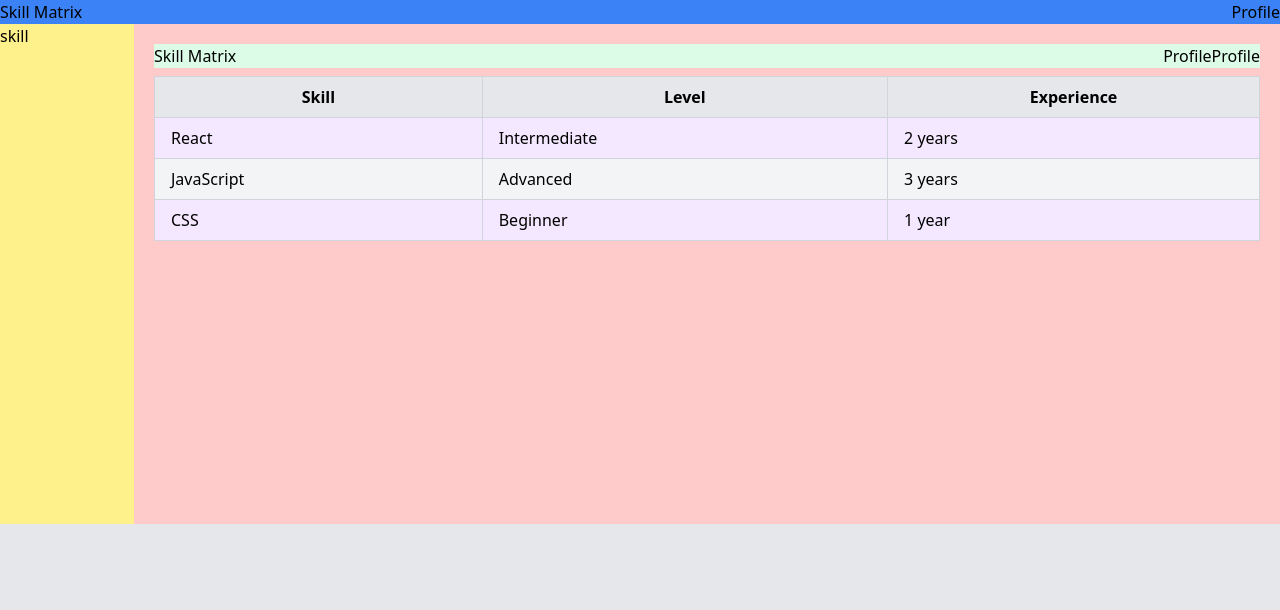
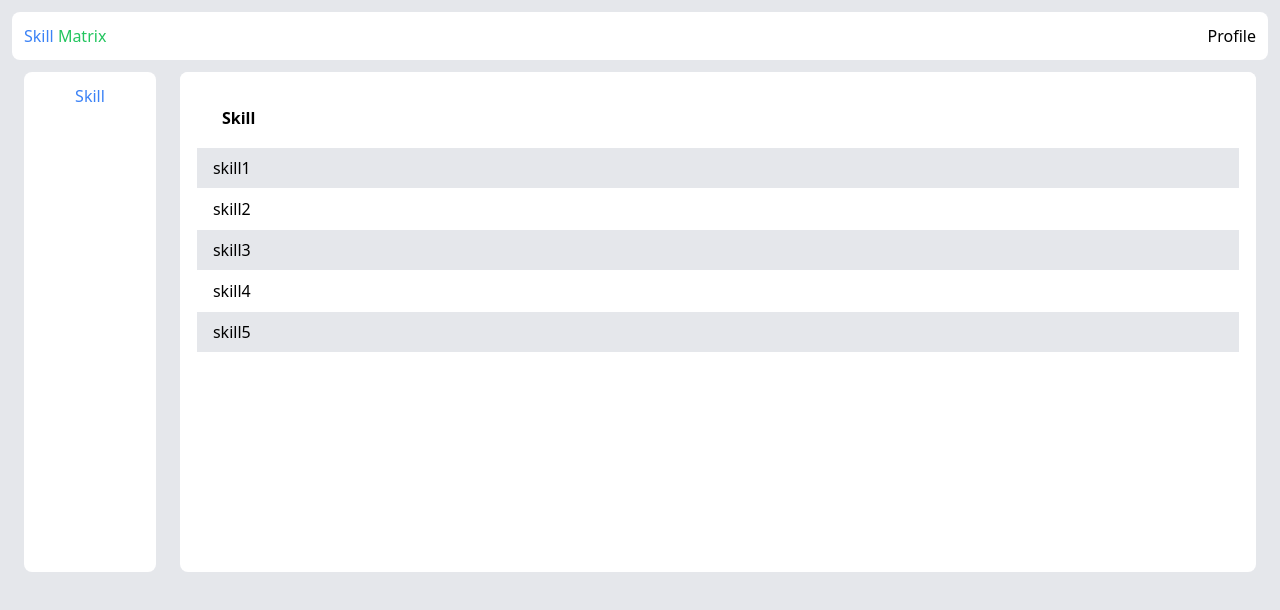
Before and after one commit to krishnamonani/skill-matrix-management, a React (Vite) app in the folder SkillMatrixManagementFrontend/skill-matrix-management-frontend/: page / in a window 1280 px wide. Shown: the top 610 px of the page. Built offline with nearby package versions, Linux system fonts and the light colour scheme.

Commit message:
Skill  Recommendation page

```diff
--- a/SkillMatrixManagementFrontend/skill-matrix-management-frontend/src/App.css
+++ b/SkillMatrixManagementFrontend/skill-matrix-management-frontend/src/App.css
@@ -1,13 +1,14 @@
 @tailwind base;
 @tailwind components;
 @tailwind utilities;
-/* #root {
+#root {
   max-width: 1280px;
   margin: 0 auto;
-  padding: 2rem;
+  /* padding: 2rem; */
   text-align: center;
 }
 
+/*
 .logo {
   height: 6em;
   padding: 1.5em;
@@ -26,7 +27,7 @@
     transform: rotate(0deg);
   }
   to {
-    transform: rotate(360deg);
+    transform: rotate(360   deg);
   }
 }
 
--- a/SkillMatrixManagementFrontend/skill-matrix-management-frontend/src/App.jsx
+++ b/SkillMatrixManagementFrontend/skill-matrix-management-frontend/src/App.jsx
@@ -2,14 +2,16 @@ import { useState } from 'react'
 import reactLogo from './assets/react.svg'
 import viteLogo from '/vite.svg'
 import './App.css'
-import Dash from './Components/Dashboard/dash'
+import Recommendskill from './Components/Recommendskill';
 function App() {
   const [count, setCount] = useState(0)
 
   return (
-    <>
-       <Dash/>
+    <div className='p-0 m-0'>
+      <>
+       <Recommendskill/>
     </>
+    </div>
   )
 }
 
--- /dev/null
+++ b/SkillMatrixManagementFrontend/skill-matrix-management-frontend/src/Components/Recommendskill.jsx
@@ -0,0 +1,30 @@
+import React from 'react'
+import Table from './Table'
+function Recommendskill() {
+  return (
+    <div className='flex-col w-full h-screen bg-gray-200 p-3'>
+        <div className=' bg-white rounded-lg p-3 '>
+          <div className='flex justify-between'>
+            <div >
+             <span className='text-blue-500'> Skill</span>
+             <span className='text-green-500'> Matrix</span>
+              </div>
+            <div >Profile</div>
+          </div>
+        </div>
+        <div className='flex'>
+          <div className=' bg-white w-[150px] h-[500px] text-blue-500 rounded-lg p-3 m-3'>Skill</div>
+          <div className=' bg-white w-[100%] h-[500px] rounded-lg m-3 '>
+
+            <div className=' bg-white p-4 rounded-lg '>
+                    <Table/>
+
+            </div>
+
+           </div>
+        </div>
+    </div>
+  )
+}
+
+export default Recommendskill
--- a/SkillMatrixManagementFrontend/skill-matrix-management-frontend/src/Components/Table.jsx
+++ b/SkillMatrixManagementFrontend/skill-matrix-management-frontend/src/Components/Table.jsx
@@ -1,33 +1,34 @@
 import React from 'react'
-
+let skils= {
+  "recommended_skills": [
+    "skill1",
+    "skill2",
+    "skill3",
+    "skill4",
+    "skill5"
+  ]
+}
 function Table() {
   return (
     <div>
-      <table className="table-auto w-full border-collapse border border-gray-300">
-                <thead>
-                  <tr className="bg-gray-200">
-                    <th className="border border-gray-300 px-4 py-2">Skill</th>
-                    <th className="border border-gray-300 px-4 py-2">Level</th>
-                    <th className="border border-gray-300 px-4 py-2">Experience</th>
-                  </tr>
-                </thead>
-                <tbody>
-                  <tr>
-                    <td className="border border-gray-300 px-4 py-2">React</td>
-                    <td className="border border-gray-300 px-4 py-2">Intermediate</td>
-                    <td className="border border-gray-300 px-4 py-2">2 years</td>
-                  </tr>
-                  <tr className="bg-gray-100">
-                    <td className="border border-gray-300 px-4 py-2">JavaScript</td>
-                    <td className="border border-gray-300 px-4 py-2">Advanced</td>
-                    <td className="border border-gray-300 px-4 py-2">3 years</td>
-                  </tr>
-                  <tr>
-                    <td className="border border-gray-300 px-4 py-2">CSS</td>
-                    <td className="border border-gray-300 px-4 py-2">Beginner</td>
-                    <td className="border border-gray-300 px-4 py-2">1 year</td>
-                  </tr>
-                </tbody>
+      <table className="table-auto w-full border-collapse border border-white rounded-lg p-2 " >
+      <thead >
+          <tr className=" rounded-lg p-2 bg-white-200">
+
+                  <div className='bg-white rounded-lg p-2'>
+                  <th className=" border border-white px-4 py-2">Skill</th>
+                  </div>
+
+
+          </tr>
+        </thead>
+        <tbody>
+          {skils.recommended_skills.map((skill, index) => (
+            <tr key={index} className={index % 2 === 0 ? 'bg-gray-200' : 'bg-white'}>
+              <td className="border border-white px-4 py-2 text-left">{skill}</td>
+            </tr>
+          ))}
+        </tbody>
               </table>
     </div>
   )
```
